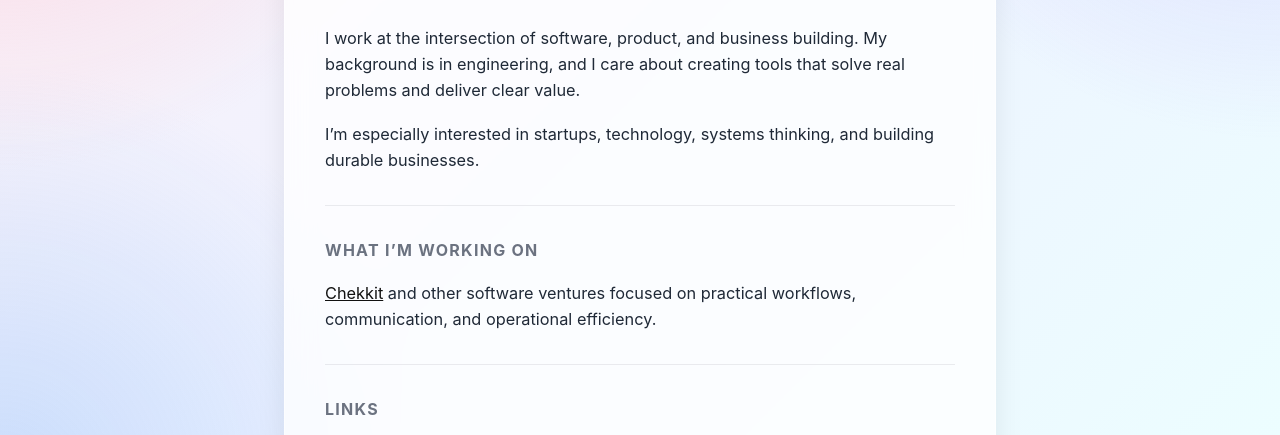
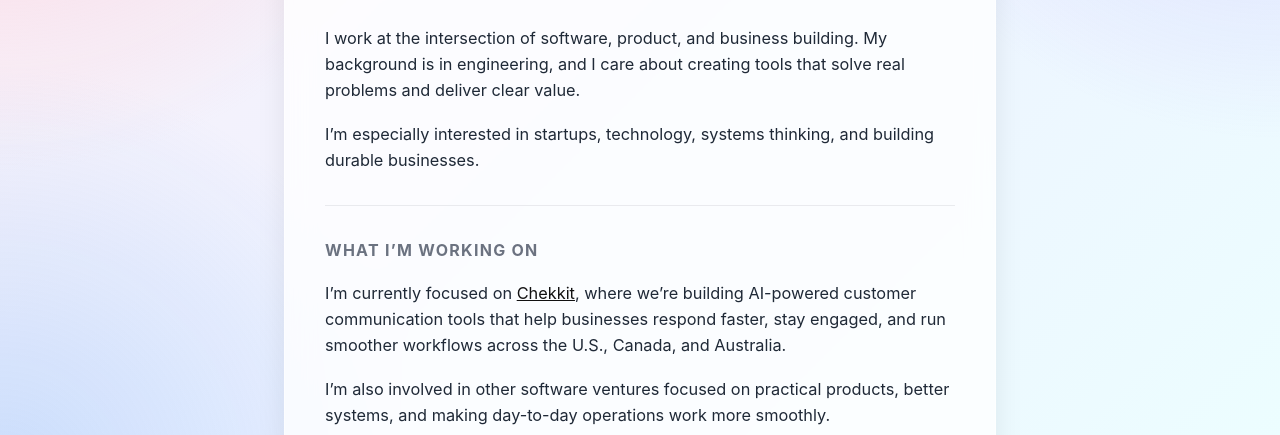
Before and after one commit to eemilko/eemilko, a plain HTML site: page index.html in a window 1280 px wide. Shown: the part 313-748 px from the top of the page. Drawn offline with Linux system fonts and the light colour scheme.

Commit message:
Update index.html

```diff
--- a/index.html
+++ b/index.html
@@ -157,12 +157,15 @@
           I’m especially interested in startups, technology, systems thinking, and building durable businesses.
         </p>
 
-        <div class="section">
-          <h2>What I’m working on</h2>
-          <p>
-            <a href="https://chekkit.io" class="link" target="_blank" rel="noopener noreferrer">Chekkit</a> and other software ventures focused on practical workflows, communication, and operational efficiency.
-          </p>
-        </div>
+       <div class="section">
+  <h2>What I’m working on</h2>
+  <p>
+    I’m currently focused on <a href="https://chekkit.io" class="link" target="_blank" rel="noopener noreferrer">Chekkit</a>, where we’re building AI-powered customer communication tools that help businesses respond faster, stay engaged, and run smoother workflows across the U.S., Canada, and Australia.
+  </p>
+  <p>
+    I’m also involved in other software ventures focused on practical products, better systems, and making day-to-day operations work more smoothly.
+  </p>
+</div>
 
         <div class="section">
           <h2>Links</h2>
```
